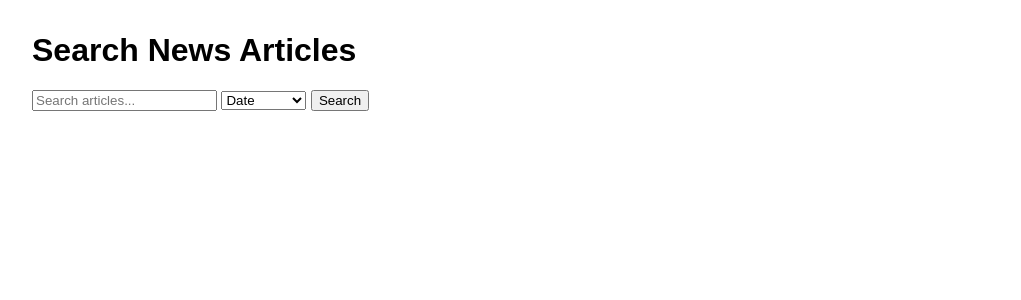
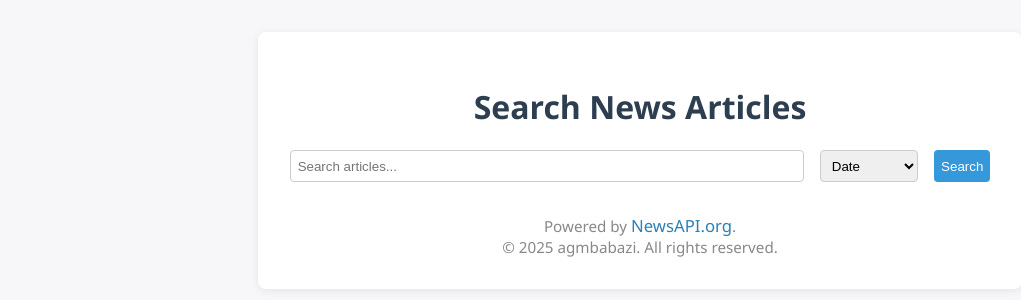
Before and after one commit to agmbabazi/article, a Flask app: page / in a window 1280 px wide. Shown: the top 300 px of the page, without its empty margins (0-1021 px from the left). Run offline with Flask 3, Linux system fonts and the light colour scheme.

Commit message:
appearance updated

```diff
--- a/main.py
+++ b/main.py
@@ -3,6 +3,7 @@ from flask import Flask, render_template, request
 import requests
 from dotenv import load_dotenv
 
+# Load environment variables from config.env
 load_dotenv('config.env')
 
 app = Flask(__name__)
--- a/templates/index.html
+++ b/templates/index.html
@@ -4,16 +4,102 @@
     <meta charset="UTF-8">
     <title>Article Search App</title>
     <style>
-        body { font-family: Arial, sans-serif; margin: 2em; }
-        .error { color: red; }
-        ul { list-style: none; padding: 0; }
-        li { margin-bottom: 1em; }
-        small { color: #555; }
+        body {
+            font-family: 'Segoe UI', Arial, sans-serif;
+            background: #f7f7f9;
+            margin: 0;
+            padding: 0;
+        }
+        .container {
+            max-width: 700px;
+            margin: 2em auto;
+            background: #fff;
+            border-radius: 8px;
+            box-shadow: 0 2px 8px rgba(0,0,0,0.08);
+            padding: 2em;
+        }
+        h1 {
+            color: #2c3e50;
+            text-align: center;
+        }
+        form {
+            display: flex;
+            gap: 1em;
+            margin-bottom: 2em;
+            justify-content: center;
+        }
+        input[type="text"] {
+            flex: 2;
+            padding: 0.5em;
+            border: 1px solid #ccc;
+            border-radius: 4px;
+        }
+        select, button {
+            padding: 0.5em;
+            border-radius: 4px;
+            border: 1px solid #ccc;
+        }
+        button {
+            background: #3498db;
+            color: #fff;
+            border: none;
+            cursor: pointer;
+            transition: background 0.2s;
+        }
+        button:hover {
+            background: #217dbb;
+        }
+        .message {
+            padding: 1em;
+            margin-bottom: 1em;
+            border-radius: 4px;
+            text-align: center;
+            font-weight: bold;
+        }
+        .error {
+            background: #ffeaea;
+            color: #c0392b;
+            border: 1px solid #e74c3c;
+        }
+        .success {
+            background: #eaffea;
+            color: #27ae60;
+            border: 1px solid #2ecc71;
+        }
+        ul {
+            list-style: none;
+            padding: 0;
+        }
+        li {
+            margin-bottom: 1.5em;
+            background: #f2f6fa;
+            border-radius: 4px;
+            padding: 1em;
+            box-shadow: 0 1px 2px rgba(0,0,0,0.03);
+        }
+        a {
+            color: #2980b9;
+            text-decoration: none;
+            font-size: 1.1em;
+        }
+        a:hover {
+            text-decoration: underline;
+        }
+        small {
+            color: #555;
+        }
+        footer {
+            margin-top: 2em;
+            text-align: center;
+            color: #888;
+            font-size: 0.95em;
+        }
     </style>
 </head>
 <body>
+    <div class="container">
         <h1>Search News Articles</h1>
-    <form method="post">
+        <form method="post" id="searchForm">
             <input type="text" name="query" placeholder="Search articles..." value="{{ query }}" required>
             <select name="sort">
                 <option value="publishedAt" {% if sort_by == 'publishedAt' %}selected{% endif %}>Date</option>
@@ -22,8 +108,21 @@
             </select>
             <button type="submit">Search</button>
         </form>
+        <div id="msgBox"></div>
         {% if error %}
-        <div class="error">{{ error }}</div>
+            <script>
+                document.addEventListener('DOMContentLoaded', function() {
+                    document.getElementById('msgBox').innerHTML =
+                        '<div class="message error">{{ error }}</div>';
+                });
+            </script>
+        {% elif articles %}
+            <script>
+                document.addEventListener('DOMContentLoaded', function() {
+                    document.getElementById('msgBox').innerHTML =
+                        '<div class="message success">Search successful! Found {{ articles|length }} articles.</div>';
+                });
+            </script>
         {% endif %}
         {% if articles %}
             <h2>Results:</h2>
@@ -37,5 +136,10 @@
             {% endfor %}
             </ul>
         {% endif %}
+        <footer>
+            Powered by <a href="https://newsapi.org/" target="_blank">NewsAPI.org</a>.<br>
+            &copy; {{ 2025 }} agmbabazi. All rights reserved. <!-- @copyright -->
+        </footer>
+    </div>
 </body>
 </html>
```
Also changed, not shown: 1 other file. Lines whose indentation alone changed are shown as unchanged.
